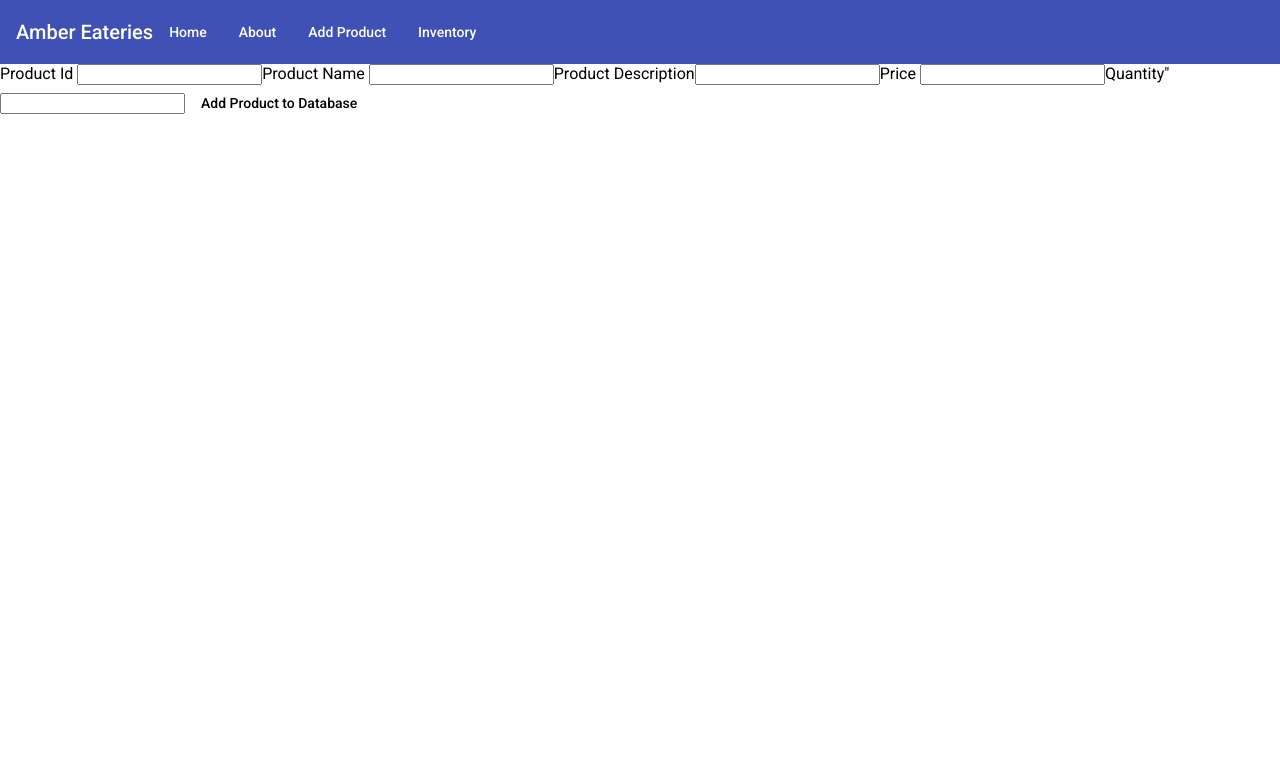
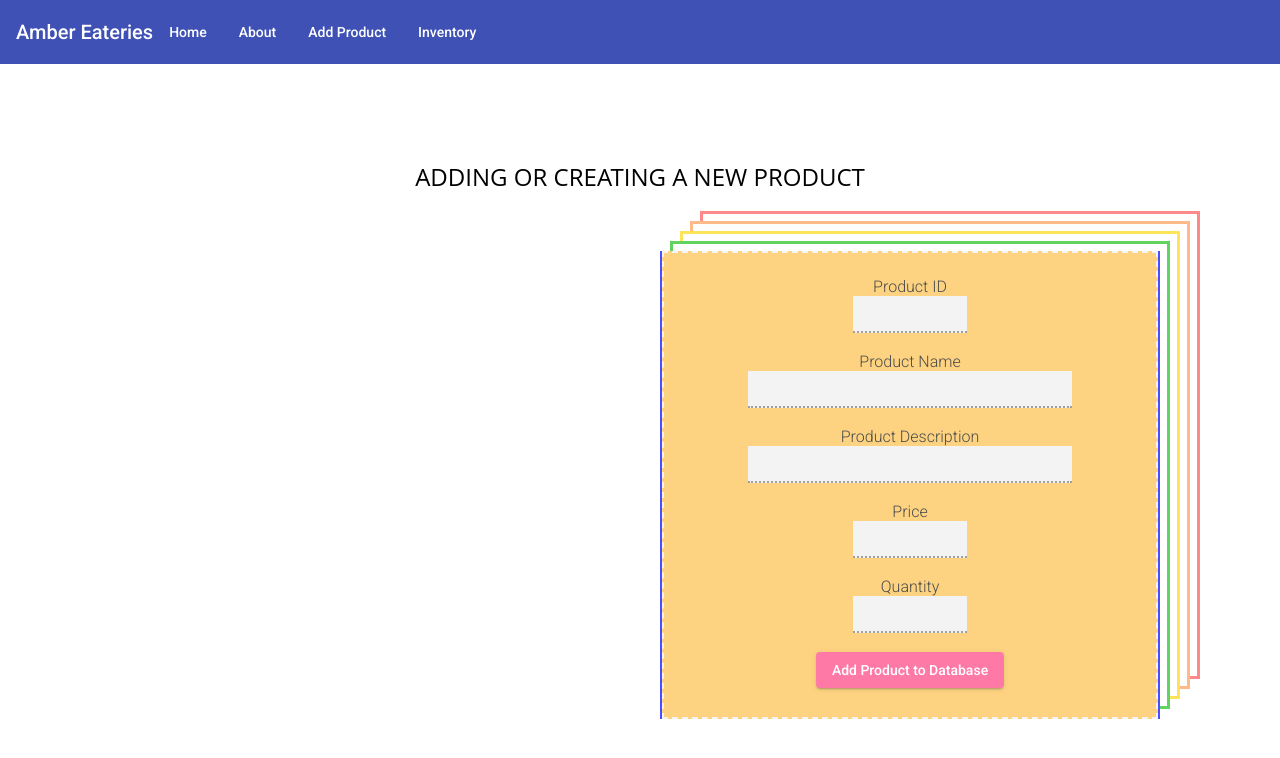
Before and after one commit to The-Azure-Coder/Angular-group-crud, an Angular app: page /post in a window 1280 px wide. Shown: the top 758 px of the page. Built offline with nearby package versions, Linux system fonts and the light colour scheme.

Commit message:
commit on FormStyling

```diff
--- a/src/app/post/post.component.css
+++ b/src/app/post/post.component.css
@@ -0,0 +1,50 @@
+
+form {
+    width: 500px;
+    margin-left: 660px;
+    text-align: center;
+    box-shadow: blue 0px 0px 0px 2px inset, rgb(255, 255, 255) 10px -10px 0px -3px, rgb(31, 193, 27) 10px -10px, rgb(255, 255, 255) 20px -20px 0px -3px, rgb(255, 217, 19) 20px -20px, rgb(255, 255, 255) 30px -30px 0px -3px, rgb(255, 156, 85) 30px -30px, rgb(255, 255, 255) 40px -40px 0px -3px, rgb(255, 85, 85) 40px -40px;
+    opacity: 0.7;
+}
+fieldset {
+    background-color: #fcbf49;
+    border-style: dashed;
+}
+/*legend {
+    margin-bottom: 20px;
+    text-align: center;
+    font-size: 20px;
+    font-weight: 500;
+    border-radius: 50%;
+}*/
+label {
+    font-size: 16px;
+    font-weight: 300;
+    margin-top: 50px;
+}
+input {
+    width: 65%;
+    padding: 10px;
+    text-align: center;
+    border-top-style: hidden;
+    border-right-style: hidden;
+    border-left-style: hidden;
+    border-bottom-style: dotted;
+    background-color: #eee;
+}
+input[type=number] {
+    width: 20%;
+    padding: 10px;
+    text-align: center;
+    border-top-style: hidden;
+    border-right-style: hidden;
+    border-left-style: hidden;
+    border-bottom-style: dotted;
+    background-color: #eee;
+}
+h2 {
+    text-align: center;
+    font-family: 'Open Sans', sans-serif;
+    font-weight: 500;
+    font-size: 24px;
+}
--- a/src/app/post/post.component.html
+++ b/src/app/post/post.component.html
@@ -1,4 +1,35 @@
-<form action="" method="post" (submit)="createproduct()" #addProductForm>
+<br><br><br><br>
+<h2>ADDING OR CREATING A NEW PRODUCT</h2>
+<br><br>
+
+    <form action="" method="post" (submit)="createproduct()" #addProductForm>
+        <fieldset>
+            <!--<legend>NEW PRODUCT:</legend>-->
+            <br>
+            <label for="id">Product ID</label><br>
+            <input type="number" name="id"><br><br>
+
+            <label for="name">Product Name</label><br>
+            <input type="text" name="name"><br><br>
+
+            <label for="description">Product Description</label><br>
+            <input type="text" name="description"><br><br>
+
+            <label for="price">Price</label><br>
+            <input type="number" name="price"><br><br>
+
+            <label hidden for="imageUrl">Product Image</label>
+            <input type="hidden" name="imageUrl" value="https://source.unsplash.com/1600x900/?food">
+
+            <label for="quantity">Quantity</label><br>
+            <input type="number" name="quantity"><br><br>
+
+            <button mat-raised-button color="accent">Add Product to Database</button><br><br>
+        </fieldset>
+    </form>
+
+
+<!--<form action="" method="post" (submit)="createproduct()" #addProductForm>
 
 
     <label for="id">Product Id  </label>
@@ -24,4 +55,4 @@
 
 
 
-</form>
+</form>-->
--- a/src/app/productedit/productedit.component.css
+++ b/src/app/productedit/productedit.component.css
@@ -1,29 +1,58 @@
-.flexbox {
-
-    display: grid;
-    grid-template-columns: auto auto auto auto;
-    gap: 20px;
-
-
-
-}
-
-.containers {
-    background-color: rgba(42, 144, 165, 0.399);
-    height: 500px;
-
-
-
-}
-
 img {
     width: 100%;
     height: 100%;
     position: relative;
     margin-top: 50px;
-
 }
-
 .desc {
     height: 180px;
 }
+
+form {
+    width: 500px;
+    margin-left: 670px;
+    text-align: center;
+    box-shadow: blue 0px 0px 0px 2px inset, rgb(255, 255, 255) 10px -10px 0px -3px, rgb(31, 193, 27) 10px -10px, rgb(255, 255, 255) 20px -20px 0px -3px, rgb(255, 217, 19) 20px -20px, rgb(255, 255, 255) 30px -30px 0px -3px, rgb(255, 156, 85) 30px -30px, rgb(255, 255, 255) 40px -40px 0px -3px, rgb(255, 85, 85) 40px -40px;
+    opacity: 0.7;
+}
+fieldset {
+    background-color: #48cae4;
+    border-style: dashed;
+}
+label {
+    font-size: 16px;
+    font-weight: 300;
+    margin-top: 50px;
+}
+input {
+    width: 65%;
+    padding: 10px;
+    text-align: center;
+    border-top-style: hidden;
+    border-right-style: hidden;
+    border-left-style: hidden;
+    border-bottom-style: dotted;
+    background-color: #eee;
+}
+input[type=number] {
+    width: 20%;
+    padding: 10px;
+    text-align: center;
+    border-top-style: hidden;
+    border-right-style: hidden;
+    border-left-style: hidden;
+    border-bottom-style: dotted;
+    background-color: #eee;
+}
+h1 {
+    text-align: center;
+    font-family: 'Open Sans', sans-serif;
+    font-weight: 500;
+    font-size: 24px;
+}
+h2 {
+    text-align: center;
+    font-family: 'Open Sans', sans-serif;
+    font-weight: 500;
+    font-size: 24px;
+}
--- a/src/app/productedit/productedit.component.html
+++ b/src/app/productedit/productedit.component.html
@@ -1,33 +1,45 @@
-<h1> Edit</h1>
+<br><br><br><br><br><br><br>
+<h1>YOU ARE EDITING THE FOLLOWING PRODUCT</h1>
+<br><br>
+
+    <form action="" method="post" (submit)="updateproduct()" #form>
+        <fieldset>
+            <br>
+            <h2>
+              <b>Product ID:</b>
+              {{products.id}}
+              <br>
+
+              <b>Product Name:</b>
+              {{products.name}}
+            </h2>
+            <br>
+
+            <label for="price">Price</label><br>
+            <input type="number" name="price" value="{{products.price}}"><br><br>
+
+            <label for="quantity">Quantity</label><br>
+            <input type="number" name="quantity" value="{{products.quantity}}"><br><br>
+
+            <button mat-raised-button color="accent">Make the Changes</button><br><br>
+        </fieldset>
+    </form>
 
 
-
-
-
-
-
-
-<form action="" method="post" (submit)="updateproduct()"  #form>
+<!--<form action="" method="post" (submit)="updateproduct()"  #form>
 
   <h1>
-
     {{products.id}}  <br>
 
     {{products.name}}
-
-
   </h1>
 
     <label for="price">Price </label>
     <input type="number" name="price" value="{{products.price}}" >
 
-
-
     <label for="quantity">Quantity"  </label>
     <input type="number" name="quantity" value="{{products.quantity}}">
 
-
     <button  mat-button  > Add Product to Database</button>
 
-
-    </form>
+</form>-->
```
